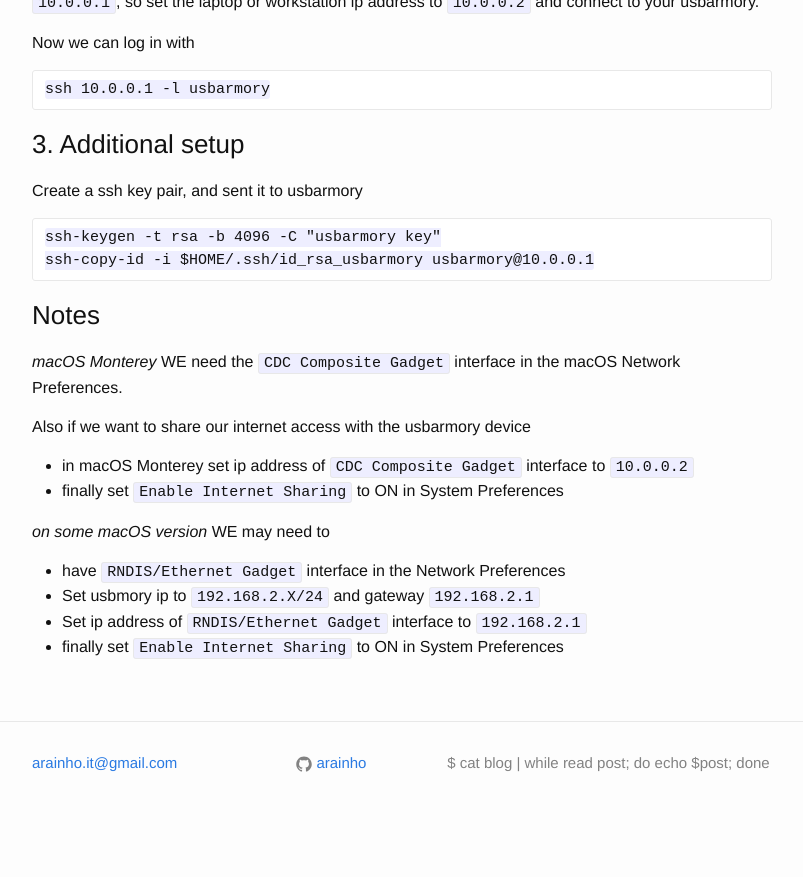
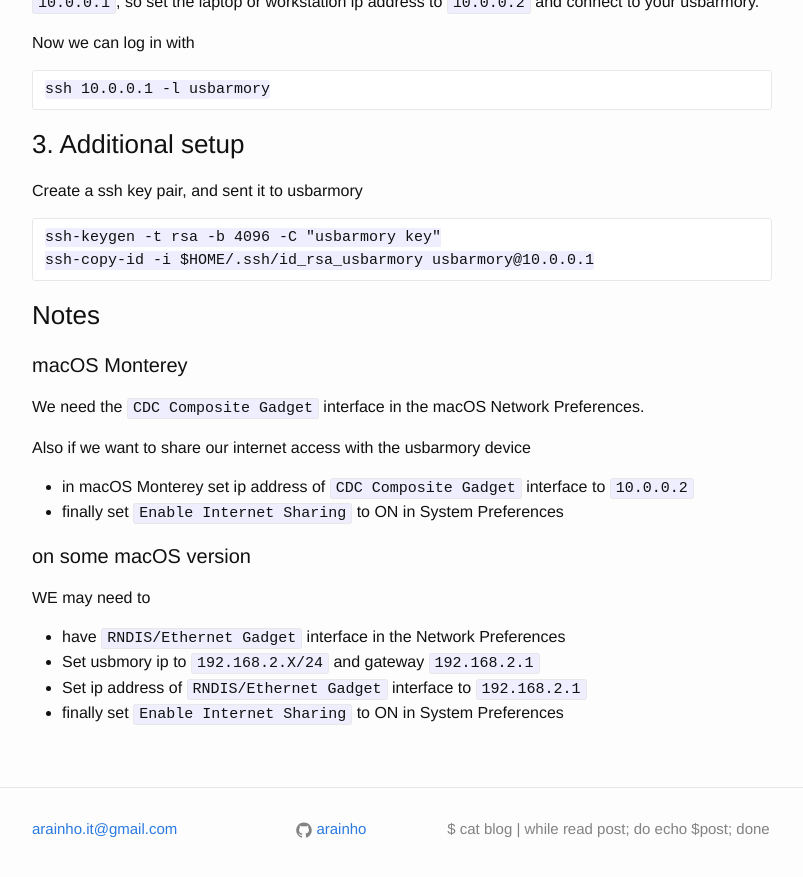
Before and after one commit to arainho/arainho.github.io, a Jekyll site: the page built from _posts/2019-04-19-usbarmory-setup.md, in a window 1280 px wide and 900 px high, scrolled down 894 px. Shown: the top 877 px of the window, without its empty margins (238-1041 px from the left). Built offline with Jekyll 4.4.1, drawn with Linux system fonts in a browser that asks for light colours; our own code applies the rules of GitHub Pages for plain Markdown files; before the commit the page ends 1728 px from its top, so only the background shows below that.

````diff
--- a/_posts/2019-04-19-usbarmory-setup.md
+++ b/_posts/2019-04-19-usbarmory-setup.md
@@ -37,15 +37,14 @@ ssh-copy-id -i $HOME/.ssh/id_rsa_usbarmory usbarmory@10.0.0.1
 ```
 
 ### Notes
-
-*macOS Monterey*
-WE need the `CDC Composite Gadget` interface in the macOS Network Preferences.
+#### macOS Monterey
+We need the `CDC Composite Gadget` interface in the macOS Network Preferences.
 
 Also if we want to share our internet access with the usbarmory device
 - in macOS Monterey set ip address of `CDC Composite Gadget` interface to `10.0.0.2`
 - finally set `Enable Internet Sharing` to ON in System Preferences
 
-*on some macOS version*
+#### on some macOS version
 WE may need to
 - have `RNDIS/Ethernet Gadget` interface in the Network Preferences
 - Set usbmory ip to `192.168.2.X/24` and gateway `192.168.2.1`
````
